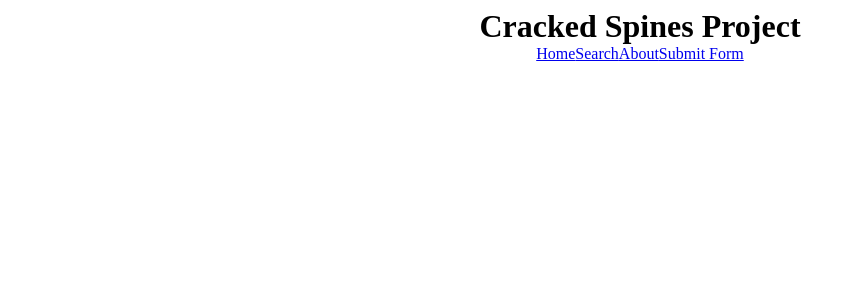
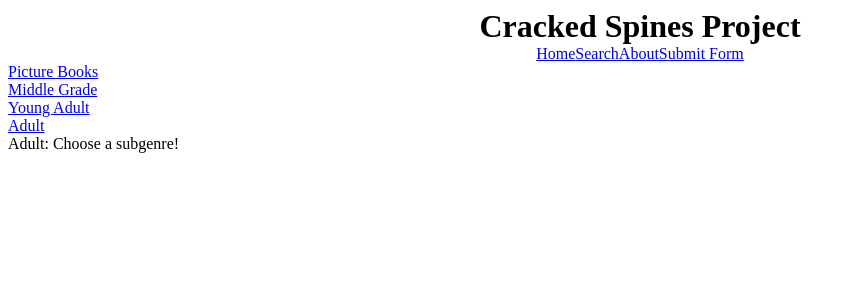
Before and after one commit to nonbinaryfrog/csprojectmvp, a Vue app: page /Adult in a window 1280 px wide. Shown: the top 300 px of the page, without its empty margins (0-856 px from the left). Built offline with nearby package versions, Linux system fonts and the light colour scheme.

Commit message:
"Added new genre components"

```diff
--- /dev/null
+++ b/src/components/AdultGenres.vue
@@ -0,0 +1,16 @@
+<template>
+  <div>
+    Adult: Choose a subgenre!
+  </div>
+</template>
+
+<script>
+export default {
+  name: "AdultGenres",
+  props: {
+    // Add props here
+  },
+};
+</script>
+
+<style></style>
--- a/src/components/Home.vue
+++ b/src/components/Home.vue
@@ -1,21 +1,28 @@
 <template>
-    <div>
-        <div class="genre-card">Picture Books</div>
-        <div class="genre-card">Middle Grade</div>
-        <div class="genre-card">Young Adult</div>
-        <div class="genre-card">Adult</div>
+  <div>
+    <div class="genre-card">
+      <router-link to="/PB">Picture Books</router-link>
     </div>
+    <div class="genre-card">
+      <router-link to="/MG">Middle Grade</router-link>
+    </div>
+    <div class="genre-card">
+      <router-link to="/YA">Young Adult</router-link>
+    </div>
+    <div class="genre-card">
+      <router-link to="/Adult">Adult</router-link>
+    </div>
+    <router-view></router-view>
+  </div>
 </template>
 
 <script>
 export default {
-    name: "Home",
-    props: {
-        // Add props here
-    }
-}
+  name: "Home",
+  props: {
+    // Add props here
+  },
+};
 </script>
 
-<style>
-
-</style>
+<style></style>
--- /dev/null
+++ b/src/components/MGGenres.vue
@@ -0,0 +1,16 @@
+<template>
+  <div>
+    Middle Grade: Choose a subgenre!
+  </div>
+</template>
+
+<script>
+export default {
+  name: "MGGenres",
+  props: {
+    // Add props here
+  },
+};
+</script>
+
+<style></style>
--- /dev/null
+++ b/src/components/PBGenres.vue
@@ -0,0 +1,16 @@
+<template>
+  <div>
+    Picture Books: Choose a subgenre!
+  </div>
+</template>
+
+<script>
+export default {
+  name: "PBGenres",
+  props: {
+    // Add props here
+  },
+};
+</script>
+
+<style></style>
--- /dev/null
+++ b/src/components/YAGenres.vue
@@ -0,0 +1,16 @@
+<template>
+  <div>
+    Young Adult: Choose a subgenre!
+  </div>
+</template>
+
+<script>
+export default {
+  name: "YAGenres",
+  props: {
+    // Add props here
+  },
+};
+</script>
+
+<style></style>
```
Also changed, not shown: src/router/index.js (+26 -1 lines).
